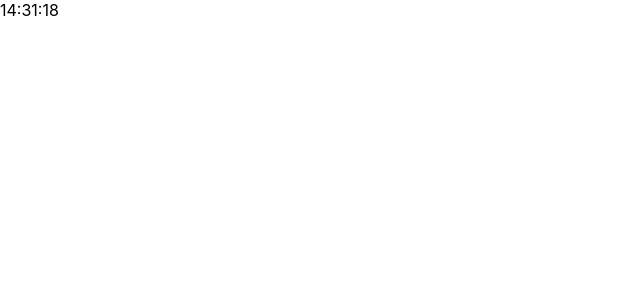
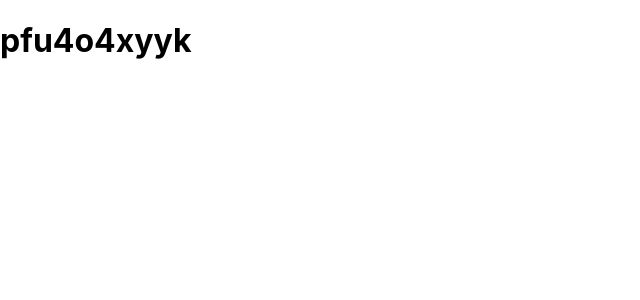
Before and after one commit to MariusJorgensen/testing, a React (Create React App) app: page / in a window 1280 px wide. Shown: the top 300 px of the page, without its empty margins (0-640 px from the left). Built offline with nearby package versions, Linux system fonts and the light colour scheme.

Commit message:
random string

```diff
--- a/package.json
+++ b/package.json
@@ -6,6 +6,7 @@
   "dependencies": {
     "gh-pages": "^2.0.1",
     "moment": "^2.22.2",
+    "random-string": "^0.2.0",
     "react": "^16.6.3",
     "react-dom": "^16.6.3",
     "react-moment": "^0.8.3",
--- a/src/App.js
+++ b/src/App.js
@@ -1,15 +1,13 @@
 import React, { Component } from 'react';
-import Moment from 'react-moment';
-import logo from './logo.svg';
 import './App.css';
 
-const now = Date.now()
+const random = Math.random().toString(36).substring(3);
 
 class App extends Component {
   render() {
     return (
-      <div className="Time">
-          <Moment format="HH:mm:ss">{now}</Moment>
+      <div className="random-string">
+          <h1>{random}</h1>
       </div>
     );
   }
```
Also changed, not shown: public/manifest.json (deleted), 2 other files (tests, documents, lock files or other folders).
